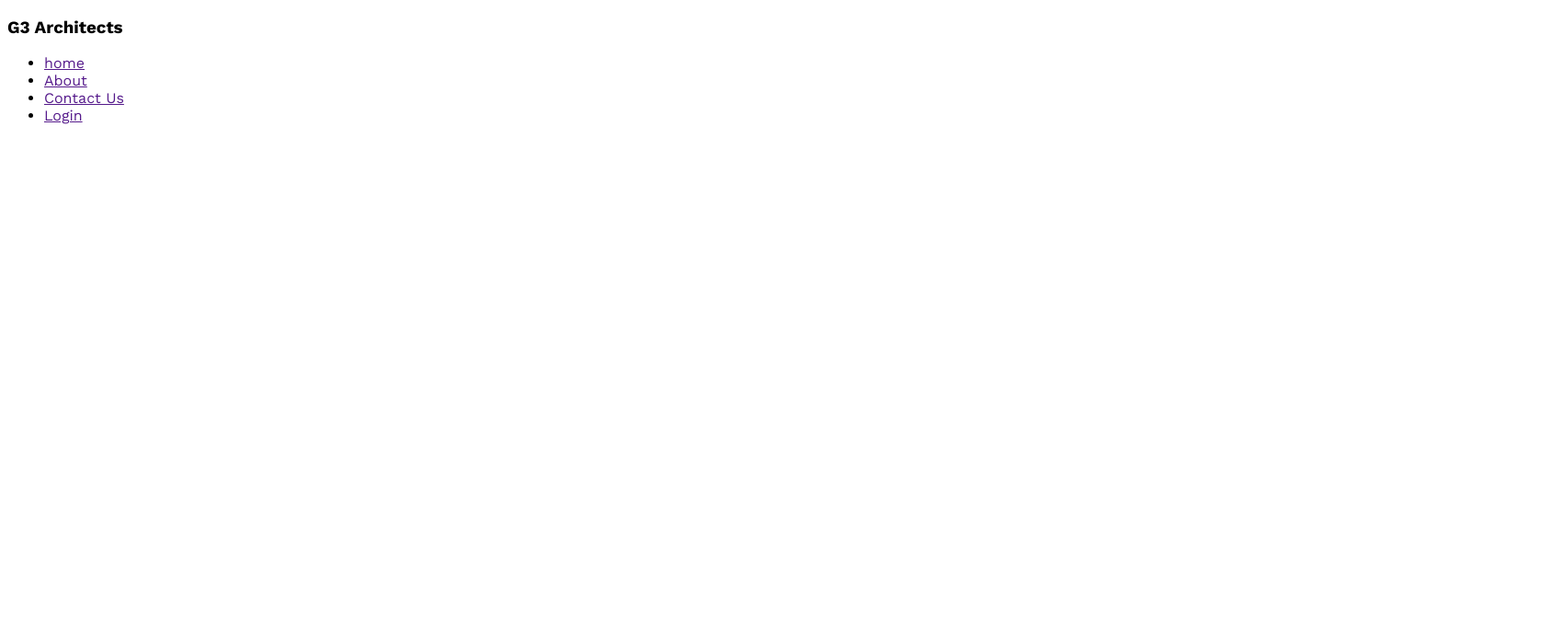
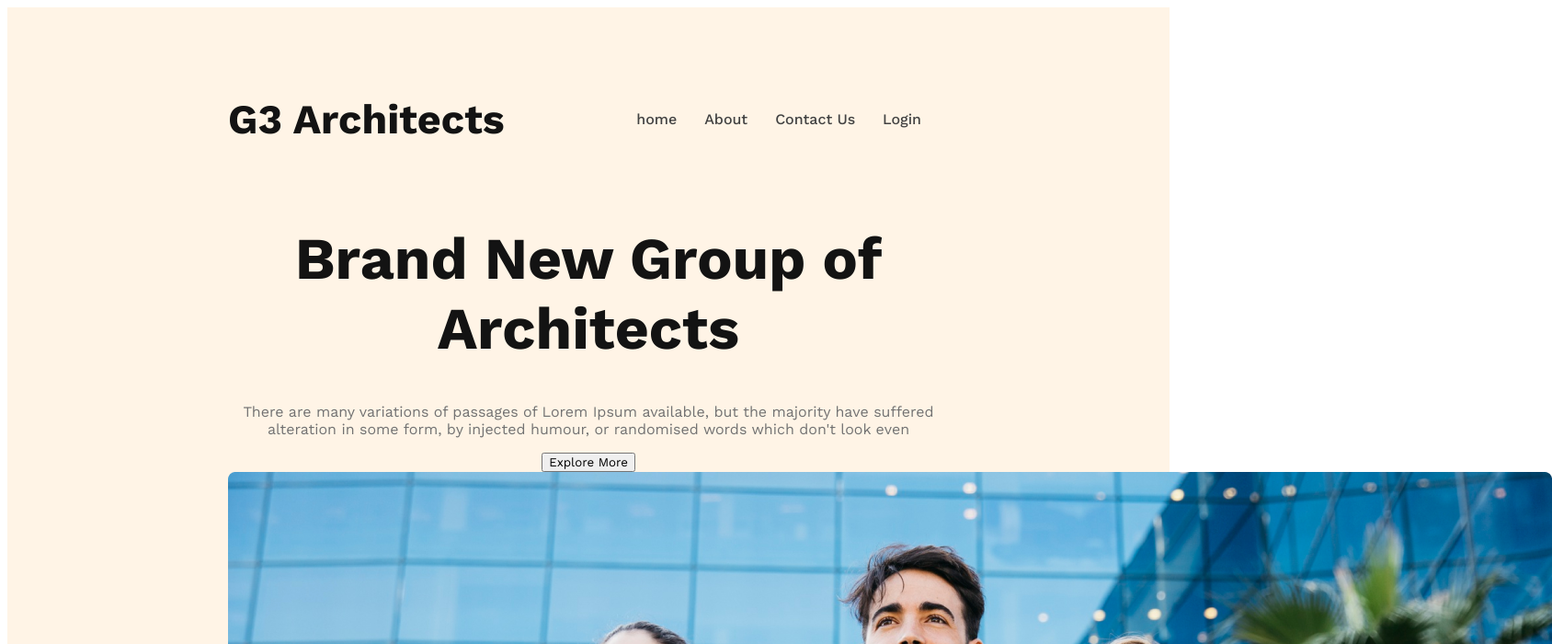
Before and after one commit to Kausar7f/g3-architects-website, a plain HTML site: page index.html in a window 1280 px wide. Shown: the top 700 px of the page at 92% size, 1688 px wide, since content can reach past the window. Drawn offline with nearby package versions, Linux system fonts and the light colour scheme.

Commit message:
added banner

```diff
--- a/index.html
+++ b/index.html
@@ -1,15 +1,17 @@
 <!DOCTYPE html>
 <html lang="en">
+
 <head>
     <meta charset="UTF-8">
     <meta name="viewport" content="width=device-width, initial-scale=1.0">
     <title>G3 Architects</title>
     <link rel="stylesheet" href="styles/arechitec.ht.css">
 </head>
+
 <body>
     <header>
         <nav>
-            <h3>G3 Architects</h3>
+            <h3 class="nav-title">G3 Architects</h3>
             <ul>
                 <li><a href="">home</a></li>
                 <li><a href="">About</a></li>
@@ -17,6 +19,16 @@
                 <li><a href="">Login</a></li>
             </ul>
         </nav>
+        <div class="banner">
+            <div class="banner-contant">
+                <h1 class="banner-title">Brand New Group of Architects </h1>
+                <p class="banner-descripition">There are many variations of passages of Lorem Ipsum available, but the
+                    majority have suffered alteration in some form, by injected humour, or randomised words which don't
+                    look even</p>
+                <button class="btn-primary">Explore More</button>
+            </div>
+            <img src="images/banner.png" alt="">
+        </div>
 
     </header>
     <main>
@@ -29,4 +41,5 @@
 
 
 </body>
+
 </html>
--- a/styles/arechitec.ht.css
+++ b/styles/arechitec.ht.css
@@ -1,6 +1,63 @@
 /* work font sans from google font*/
 
-  @import url('https://fonts.googleapis.com/css2?family=Work+Sans:wght@400;500;600;700;800;900&display=swap');
-*{
+@import url('https://fonts.googleapis.com/css2?family=Work+Sans:wght@400;500;600;700;800;900&display=swap');
+/* shared styles */
+
+* {
+    font-family: 'Lato', sans-serif;
+    font-family: 'Open sans', sans-serif;
     font-family: 'Work Sans', sans-serif;
 }
+/* header styles */
+header {
+    background-color: rgba(255, 144, 14, 0.10);
+    padding: 50px 240px;
+
+}
+
+nav {
+    display: flex;
+    justify-content: space-between;
+    align-items: center;
+}
+
+.nav-title {
+    font-size: 2.8rem;
+    font-weight: 700;
+    color: #131313;
+}
+
+nav>ul {
+    display: flex;
+}
+
+nav li {
+    list-style: none;
+    margin-right: 30px;
+    font-weight: 500;
+    font-size: 1rem;
+}
+
+nav li a {
+    text-decoration: none;
+    color: #424242;
+}
+
+/* banner styles */
+.banner-contant {
+    max-width: 800px;
+    text-align: center;
+    margin: 0 auto;
+}
+
+.banner-title {
+    font-size: 4rem;
+    font-weight: 700;
+    color: #131313;
+}
+
+.banner-descripition {
+    font-size: 1rem;
+    font-weight: 400;
+    color: #727272;
+}
```
